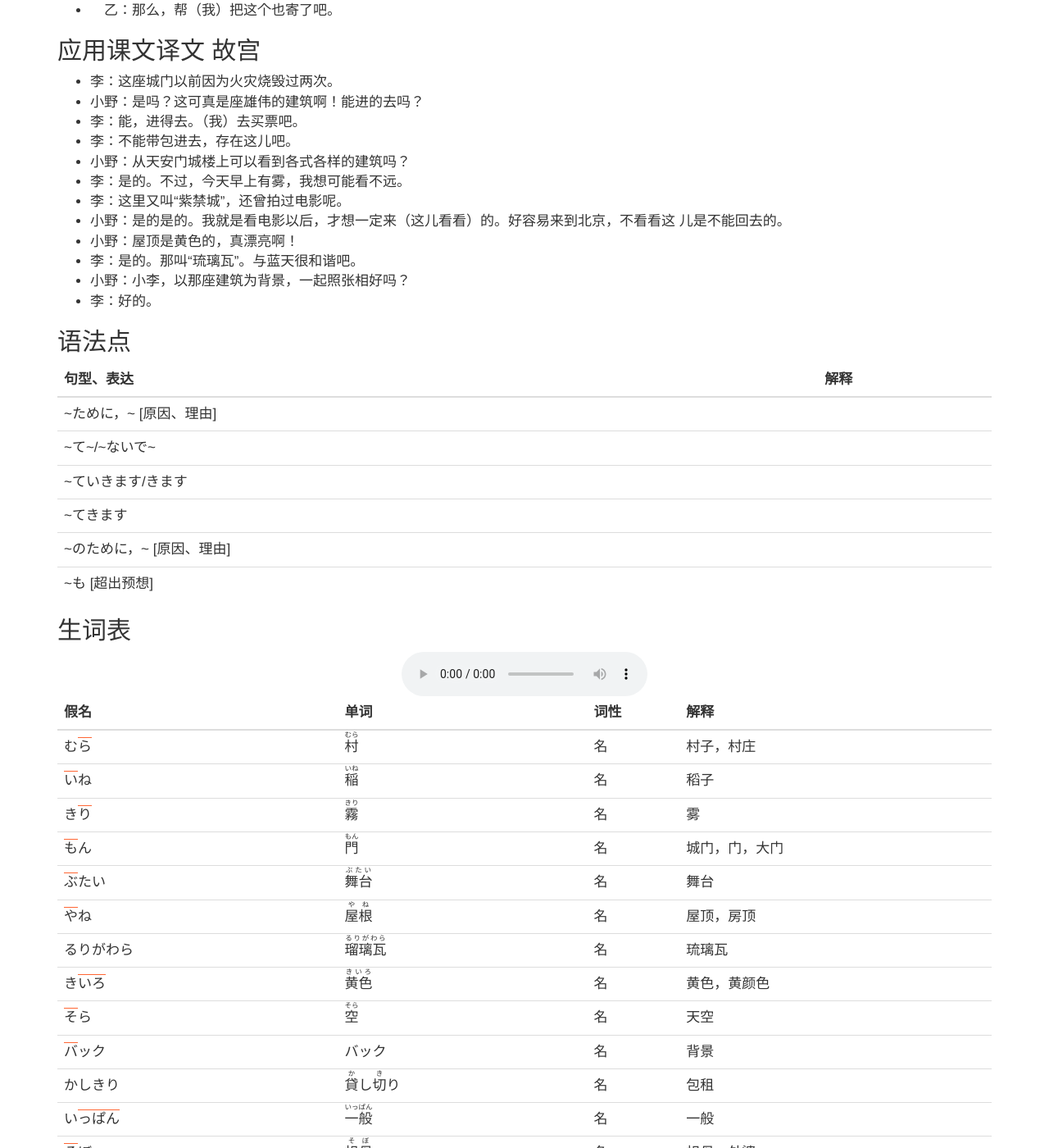
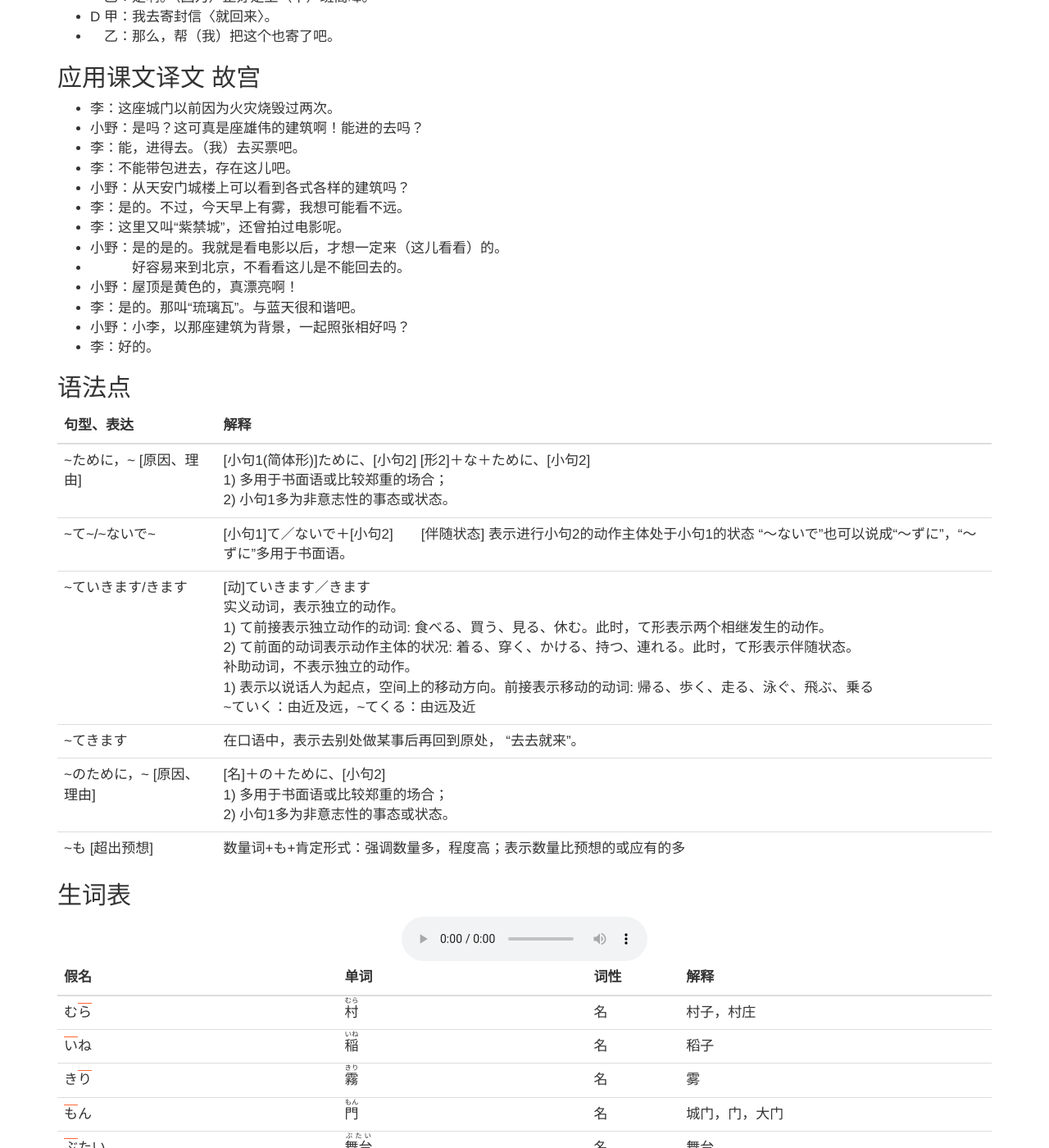
Before and after one commit to wizicer/LearnJapan, a Jekyll site: the page built from uwp/lesson39.md, in a window 1280 px wide and 1400 px high, scrolled down 1550 px. Shown: the whole window at 82% size. Built offline with Jekyll 4.4.1, drawn with Linux system fonts in a browser that asks for light colours; some of the changed text lies outside the part shown.

Commit message:
learned lesson 39

```diff
--- a/_data/grammar.csv
+++ b/_data/grammar.csv
@@ -162,13 +162,13 @@ idx,lesson,expression,explanation
 161 , 040 , ~たところです                              ,
 162 , 040 , ~たばかりです                              ,
 163 , 034 , ~ために，~ [目的]                          , [小句1(基本形)]ために、[小句2] 表示目的，前后两个小句的主语相同。
-164 , 039 , ~ために，~ [原因、理由]                    ,
+164 , 039 , ~ために，~ [原因、理由]                    , [小句1(简体形)]ために、[小句2] [形2]＋な＋ために、[小句2] \n1) 多用于书面语或比较郑重的场合； \n2) 小句1多为非意志性的事态或状态。
 165 , 035 , ~たら，~                                   , [小句1]たら、[小句2]　用于表示假定条件。 \n用法1：假定条件（在不知道前项是否成立的情况下，假设其成立），“要是……的话……就” \n用法2：既定条件（在知道前项肯定成立的情况下）“在……之后” \n接续： “た”→“たら”, [形2]&[名]过去否定形式“～で(は)なかった”中，“は”去掉。即：[形2]&[名]でなかったら \n“～ます”＋“～たら”→“~ましたら” \n“～です”＋“～たら”→“~でしたら” \n一类形容词后续“～たら”时，不用敬体形。
 166 , 037 , ~ちゃった                                  , 为33课～てしまった的口语形式，语义基本相同，但令人不愉快的语气更弱。
 167 , 040 , ~続けます                                  ,
 168 , 032 , ~つもりです                                , [动(基本形／ない形)]つもりです 表示说话之前已经形成的意志、打算。 \n～ないつもりです：我打算不做…… \n～つもりはないです／つもりはありません：我不打算做……，是强烈的拒绝语气。
 169 , 029 , ~て/~ないで                                , [动]て／[动]ないで　[祈使] 一般用于关系亲密的人之间。
-170 , 039 , ~て~/~ないで~                              ,
+170 , 039 , ~て~/~ないで~                              , [小句1]て／ないで＋[小句2]　　[伴随状态] 表示进行小句2的动作主体处于小句1的状态 “～ないで”也可以说成“～ずに”，“～ずに”多用于书面语。
 171 , 036 , ~て，~/~で，~ [原因、理由]                 , [小句1]て/で、[小句2]　[原因、理由] 注意：小句2不可以是祈使句。 否定：ない→なくて
 172 , 027 , ~で [原因、理由]                           , 名＋で [原因、理由]
 173 , 045 , で/へ/から/まで/と+の                      ,
@@ -176,7 +176,7 @@ idx,lesson,expression,explanation
 175 , 034 , ~てあります                                , [他动]てある 表示有意进行的动作结果的存续状态。按照动1活用。 不出现意志、请求、祈使、命令等形式。
 176 , 041 , ~である                                    ,
 177 , 045 , ~ていきます/きました [持续] [变化]         ,
-178 , 039 , ~ていきます/きます                         ,
+178 , 039 , ~ていきます/きます                         , [动]ていきます／きます　\n实义动词，表示独立的动作。\n1) て前接表示独立动作的动词: 食べる、買う、見る、休む。此时，て形表示两个相继发生的动作。\n2) て前面的动词表示动作主体的状况: 着る、穿く、かける、持つ、連れる。此时，て形表示伴随状态。\n补助动词，不表示独立的动作。\n1) 表示以说话人为起点，空间上的移动方向。前接表示移动的动词: 帰る、歩く、走る、泳ぐ、飛ぶ、乗る \n~ていく：由近及远，~てくる：由远及近
 179 , 048 , ~ていただきます                            ,
 180 , 048 , ~ていただけますか [请求]                   ,
 181 , 027 , ~ています [反复] [习惯]                    ,  [动]ています： [反复][习惯] 表示习惯时，“～ています”“～ます”都可以使用， 但句中出现表示时间起点的形式时，不用“～ます”。
@@ -185,7 +185,7 @@ idx,lesson,expression,explanation
 184 , 040 , ~ているところです                          ,
 185 , 034 , ~ておきます                                , [动]ておく 在随便的口语中有时会缩略成：とく，均按照动1活用 \n1) 为了某个目的而事先做某事。[准备] \n2) 为了某个目的而做某事，并使其结果或效果留存下来。[留存]
 186 , 048 , ~ております                                ,
-187 , 039 , ~てきます                                  ,
+187 , 039 , ~てきます                                  , 在口语中，表示去别处做某事后再回到原处， “去去就来”。
 188 , 045 , ~てきました [出现]                         ,
 189 , 047 , ~てくださいます                            ,
 190 , 028 , ~てくれます                                , [动]てくれます Aは／がBに～てくれる：表示“他人（A）为我或我方人员（B）做某事” A：提供帮助的人（动作主体） B：受益人（我或我方人员） ~：A的行为
@@ -223,7 +223,7 @@ idx,lesson,expression,explanation
 222 , 026 , ~のが~です                                 , 当谓语是表示感情或擅长不擅长的形容词（好きです、嫌いです、苦手です、上手です、下手です）时，主语要用助词“が”来表示。
 223 , 036 , ~のが見えます/~のが聞こえます              , [小句(简体形)]+の+が＋見えます／聞こえます 小句：形2词干＋な＋の; 形1+の; 形2+な＋の
 224 , 034 , ~のために，~ [目的]                        , [名]＋の＋ために、[小句] 表示目的，前后两个小句的主语相同。
-225 , 039 , ~のために，~ [原因、理由]                  ,
+225 , 039 , ~のために，~ [原因、理由]                  , [名]＋の＋ために、[小句2] \n1) 多用于书面语或比较郑重的场合； \n2) 小句1多为非意志性的事态或状态。
 226 , 030 , ~ので，~                                   , [小句1]+ので+[小句2] 用于客观叙述某事的原因、理由。接续：简体／敬体+ので，前接简体较多；动词／形1简体＋ので；名词／形2简体（だ→な）＋ので；
 227 , 043 , ~のではないでしょうか [婉转陈述意见的表达] ,
 228 , 027 , ~の時，~                                   , 名词＋の＋時
@@ -252,7 +252,7 @@ idx,lesson,expression,explanation
 251 , 042 , ~まま，~                                   ,
 252 , 044 , ~みたいです [推测]                         ,
 253 , 046 , ~みたいです [比喻]                         ,
-254 , 039 , ~も [超出预想]                             ,
+254 , 039 , ~も [超出预想]                             , 数量词+も+肯定形式：强调数量多，程度高；表示数量比预想的或应有的多
 255 , 043 , ~やすいです/~にくいです                    ,
 256 , 044 , ~ようです [推测]                           ,
 257 , 046 , ~ようです [比喻]                           ,
--- a/_data/idiom.csv
+++ b/_data/idiom.csv
@@ -131,3 +131,12 @@ idiom,translation
 ドルを日本円に取り替える
 悲しみを感じる
 痛みを感じる
+劇場を貸切る
+大雨が続いています
+円高が続いています
+お茶がなくなりました
+お金がなくなりました
+泣く子が育つ
+寝る子が育つ
+人口が増える
+交通事故が増えた
--- a/_data/lessons.yml
+++ b/_data/lessons.yml
@@ -2946,7 +2946,8 @@ l39:
     * !李(り)　：ええ，でも!今朝(けさ)は!霧(きり)がかかっているために，!遠(とお)くまで!見(み)えないと!思(おも)いますが…。
     * -
     * !李(り)　：ここは，!別名(べつめい)「!紫(し)!禁城(きんじょう)」と!言(い)って，!映画(えいが)の!舞台(ぶたい)になった!所(ところ)です。
-    * !小野(おの)：そうそう。!私(わたし)は!映画(えいが)を!見(み)て，!絶対(ぜったい)!来(き)たいと!思(おも)っていたんです。せっかく!北京(ぺきん)へ!来(き)て，ここを!見(み)ないで!帰(かえ)ることはできませんよ。
+    * !小野(おの)：そうそう。!私(わたし)は!映画(えいが)を!見(み)て，!絶対(ぜったい)!来(き)たいと!思(おも)っていたんです。
+    * 　　　せっかく!北京(ぺきん)へ!来(き)て，ここを!見(み)ないで!帰(かえ)ることはできませんよ。
     * -
     * !小野(おの)：!屋根(やね)が!黄色(きいろ)で，とてもきれいですね。
     * !李(り)　：ええ，あれは「!瑠璃(るり)!瓦(かわら)」と!言(い)います。!青(あお)い!空(そら)にとてもよく!合(あ)いますね。
@@ -2980,7 +2981,8 @@ l39:
     * 李：是的。不过，今天早上有雾，我想可能看不远。
     * (在故宫博物馆)
     * 李：这里又叫“紫禁城”，还曾拍过电影呢。
-    * 小野：是的是的。我就是看电影以后，才想一定来（这儿看看）的。好容易来到北京，不看看这  儿是不能回去的。
+    * 小野：是的是的。我就是看电影以后，才想一定来（这儿看看）的。
+    * 　　　好容易来到北京，不看看这儿是不能回去的。
     * (穿过太和门，看见太和殿)
     * 小野：屋顶是黄色的，真漂亮啊！
     * 李：是的。那叫“琉璃瓦”。与蓝天很和谐吧。
```
Also changed, not shown: _data/words.csv.
